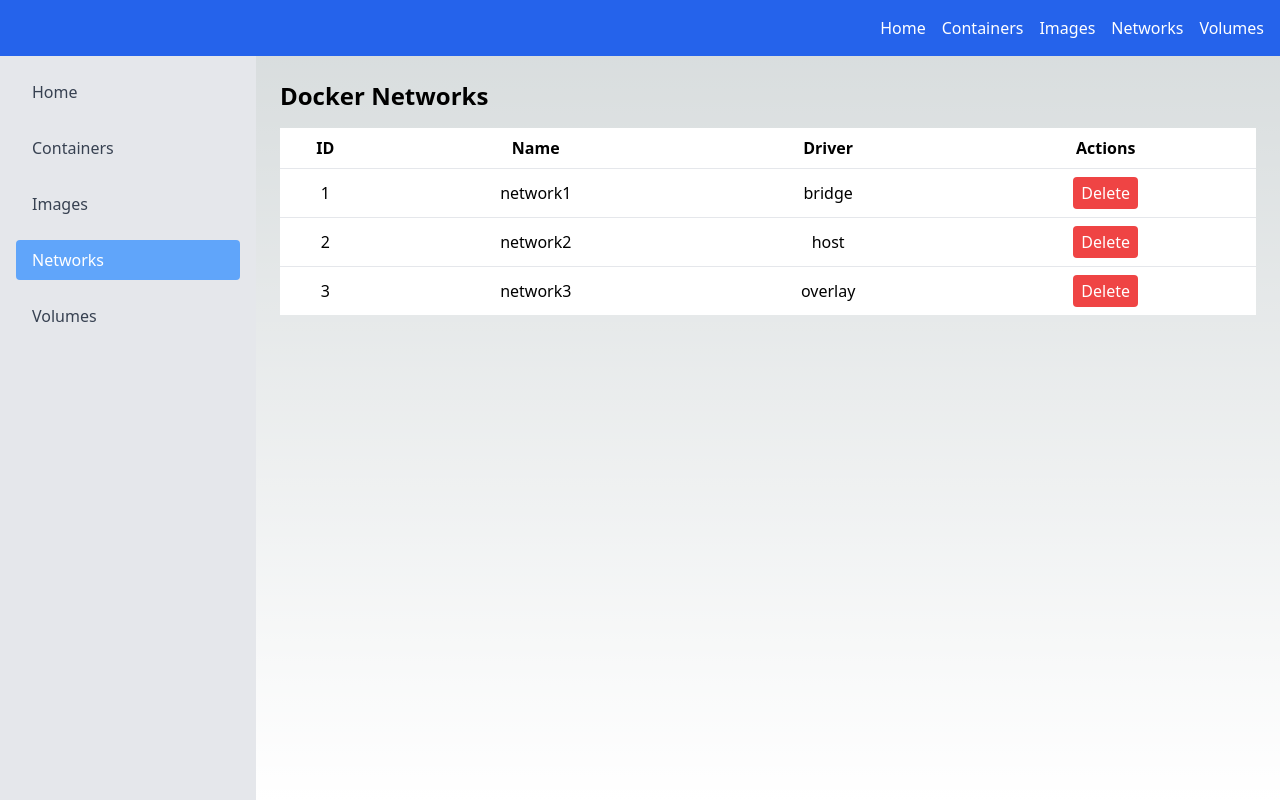
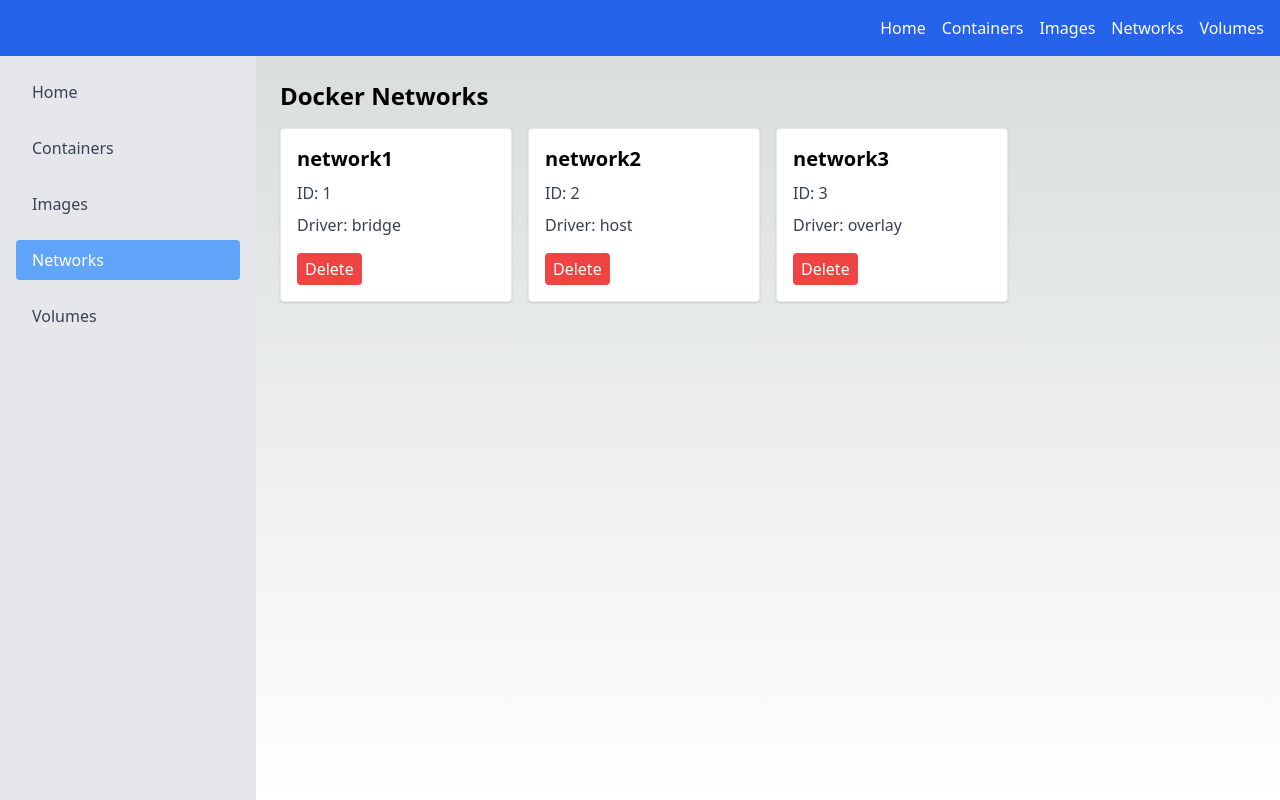
Before and after one commit to yeoniii20/docker_GUI, a Next.js app: page /networks in a window 1280 px wide. Built offline with nearby package versions, Linux system fonts and the light colour scheme.

Commit message:
style: change NetworksList style

```diff
--- a/src/app/components/networks/networksList.tsx
+++ b/src/app/components/networks/networksList.tsx
@@ -7,44 +7,37 @@
 const NetworkList: React.FC<NetworkListProps> = ({ networks, onDelete }) => {
   const router = useRouter();
 
-  const handleRowClick = (id: string) => {
+  const handleCardClick = (id: string) => {
     router.push(`/networks/${id}`);
   };
 
   return (
     <div className="container p-4 mx-auto text-black">
       <h1 className="mb-4 text-2xl font-bold">Docker Networks</h1>
-      <table className="min-w-full bg-white">
-        <thead>
-          <tr>
-            <th className="py-2">ID</th>
-            <th className="py-2">Name</th>
-            <th className="py-2">Driver</th>
-            <th className="py-2">Actions</th>
-          </tr>
-        </thead>
-        <tbody>
+      <div className="grid grid-cols-1 gap-4 sm:grid-cols-2 md:grid-cols-3 lg:grid-cols-4">
         {networks.map((network) => (
-            <tr
+          <div
             key={network.id}
-              className="border-t"
-              onClick={() => handleRowClick(network.id)}
+            className="p-4 bg-white border rounded shadow cursor-pointer"
+            onClick={() => handleCardClick(network.id)}
           >
-              <td className="py-2 text-center">{network.id}</td>
-              <td className="py-2 text-center">{network.name}</td>
-              <td className="py-2 text-center">{network.driver}</td>
-              <td className="py-2 space-x-2 text-center">
+            <div className="mb-2 text-xl font-bold">{network.name}</div>
+            <div className="mb-2 text-gray-700">ID: {network.id}</div>
+            <div className="mb-4 text-gray-700">Driver: {network.driver}</div>
+            <div className="space-x-2">
               <button
-                  onClick={() => onDelete(network.id)}
+                onClick={(e) => {
+                  e.stopPropagation();
+                  onDelete(network.id);
+                }}
                 className="px-2 py-1 text-white bg-red-500 rounded"
               >
                 Delete
               </button>
-              </td>
-            </tr>
+            </div>
+          </div>
         ))}
-        </tbody>
-      </table>
+      </div>
     </div>
   );
 };
```
Lines whose indentation alone changed are shown as unchanged.
